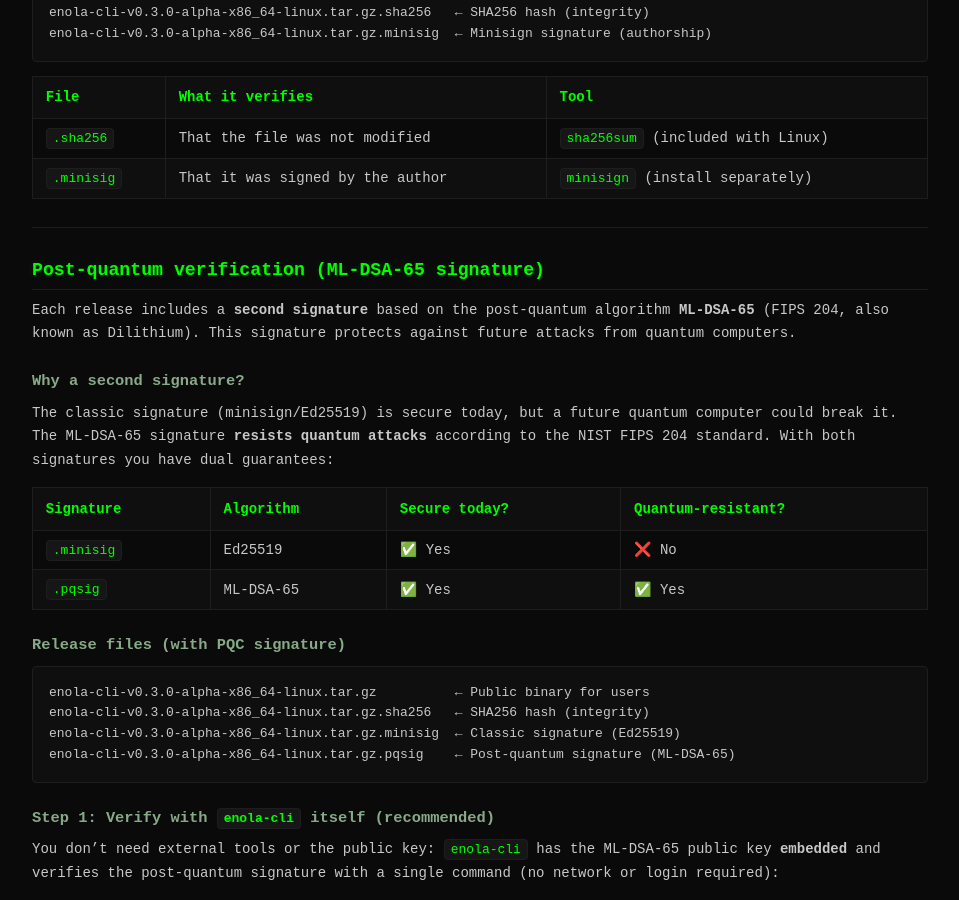
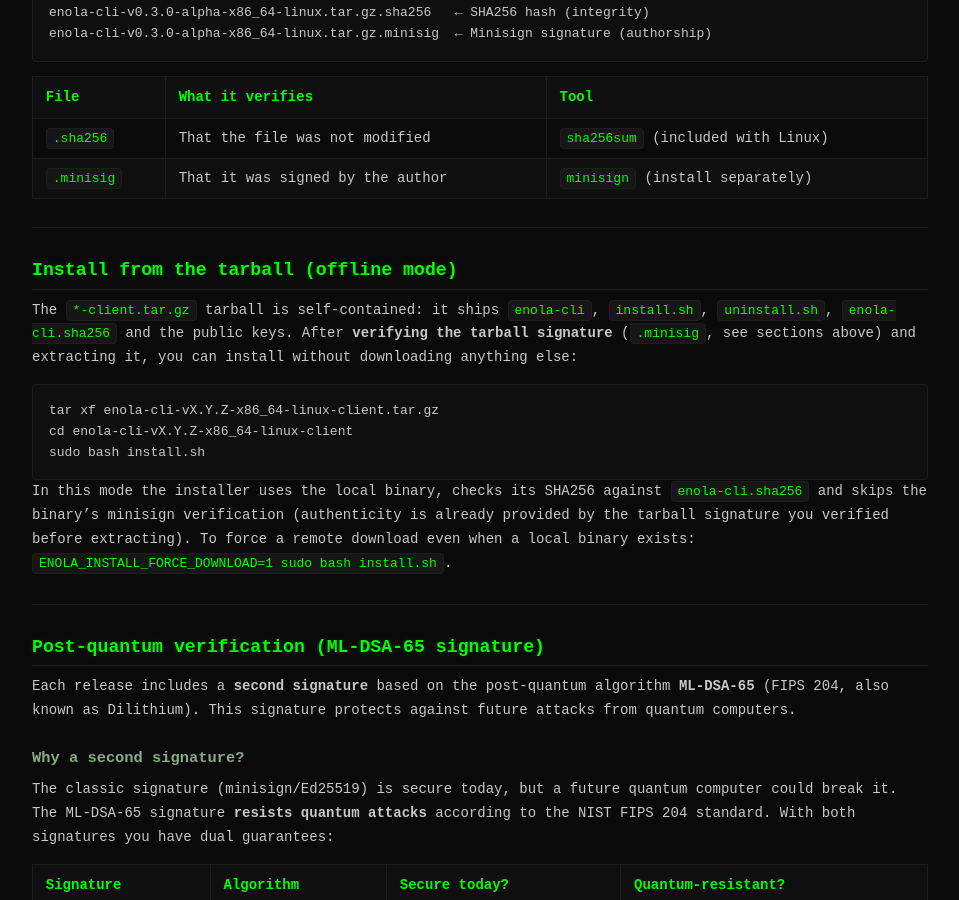
Before and after one commit to SalvadorPalmaRodriguez/enola-cli-lite, a Jekyll site: the page built from docs/en/verify-downloads.md, in a window 1280 px wide and 900 px high, scrolled down 4045 px. Shown: the whole window, without its empty margins (160-1119 px from the left). Built offline with Jekyll 4.4.1, drawn with Linux system fonts in a browser that asks for light colours; our own code applies the rules of GitHub Pages for plain Markdown files; some of the changed text lies outside the part shown.

Commit message:
fix(install): modo local del tarball + bootstrap real de dependencias
install.sh invocaba un script de post-instalación que no existe en el repo:
el bootstrap de Docker/Tor/Nginx/UFW nunca se ejecutaba y el usuario quedaba
con el binario instalado pero el sistema sin aprovisionar. Ahora lo hace el
propio binario instalado (enola-cli setup + setup --security), que ya cubre
esos scopes y es idempotente.

Añade modo LOCAL: si junto a install.sh hay un binario enola-cli (tarball
cliente extraído) se instala desde él sin descargar nada y sin exigir curl ni
minisign — la autenticidad la aporta la firma del tarball, que el usuario
verifica antes de extraer. ENOLA_INSTALL_FORCE_DOWNLOAD=1 fuerza el remoto.

uninstall.sh: llamaba a `ok`, un helper que solo existe en install.sh, así que
--remove-deps moría con exit 127 incluso en dry-run; y `run systemctl ...`
abortaba la desinstalación entera donde no hay systemd, porque el `|| true`
del llamador no intercepta el `exit` que hace run(). Las secciones que
dependen de un comando externo ahora lo sondean con has_cmd, como ya hacían
docker/ufw/nginx. En dry-run, --remove-deps ya no afirma haber borrado nada.

Validado en contenedor ubuntu:24.04 desechable: instalación offline, códigos
de salida 3 (tarball incompleto / falta curl en modo remoto) y 4 (SHA256
mismatch), caída a ~/.local sin root, y round-trip de uninstall respetando
dep_pre_existing (no toca las deps que el usuario ya tenía).

````diff
--- a/docs/en/verify-downloads.md
+++ b/docs/en/verify-downloads.md
@@ -1,5 +1,5 @@
 > **User document:** `docs/en/verify-downloads.md`
-> **Version:** 2.0 | **Updated:** 2026-07-31
+> **Version:** 2.1 | **Updated:** 2026-09-13
 > **Status:** ✅ **CURRENT — Download Verification Guide**
 > **References:** security-model.md, commands.md
 > **Spanish original:** [`docs/user/verify/verify-downloads.md`](../user/verify/verify-downloads.md)
@@ -195,6 +195,27 @@
 |------|-----------------|------|
 | `.sha256` | That the file was not modified | `sha256sum` (included with Linux) |
 | `.minisig` | That it was signed by the author | `minisign` (install separately) |
+
+---
+
+## Install from the tarball (offline mode)
+
+The `*-client.tar.gz` tarball is self-contained: it ships `enola-cli`, `install.sh`,
+`uninstall.sh`, `enola-cli.sha256` and the public keys. After **verifying the
+tarball signature** (`.minisig`, see sections above) and extracting it, you can
+install without downloading anything else:
+
+```bash
+tar xf enola-cli-vX.Y.Z-x86_64-linux-client.tar.gz
+cd enola-cli-vX.Y.Z-x86_64-linux-client
+sudo bash install.sh
+```
+
+In this mode the installer uses the local binary, checks its SHA256 against
+`enola-cli.sha256` and skips the binary's minisign verification (authenticity
+is already provided by the tarball signature you verified before extracting).
+To force a remote download even when a local binary exists:
+`ENOLA_INSTALL_FORCE_DOWNLOAD=1 sudo bash install.sh`.
 
 ---
 
````
Also changed, not shown: README.es.md (+2 -0 lines), docs/en/index.md (+3 -2 lines), docs/user/guia/install-from-iso.md (+9 -4 lines), docs/user/index.md (+3 -2 lines), docs/user/update/commands-update.md (+3 -1 lines), docs/user/verify/verify-downloads.md (+22 -1 lines), llms-full.txt (+9 -1 lines), README.md, 4 other files.
